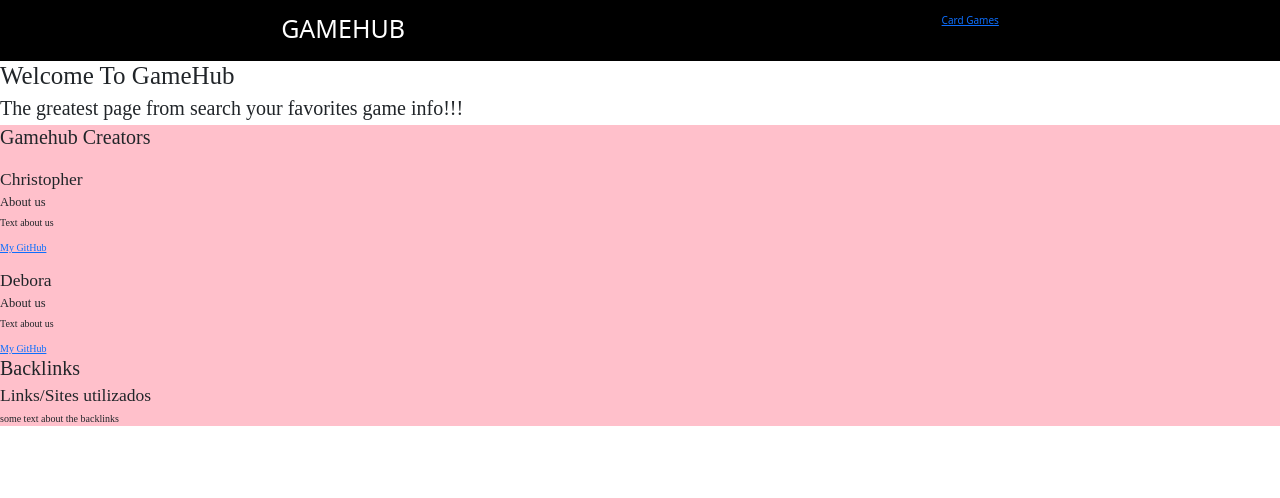
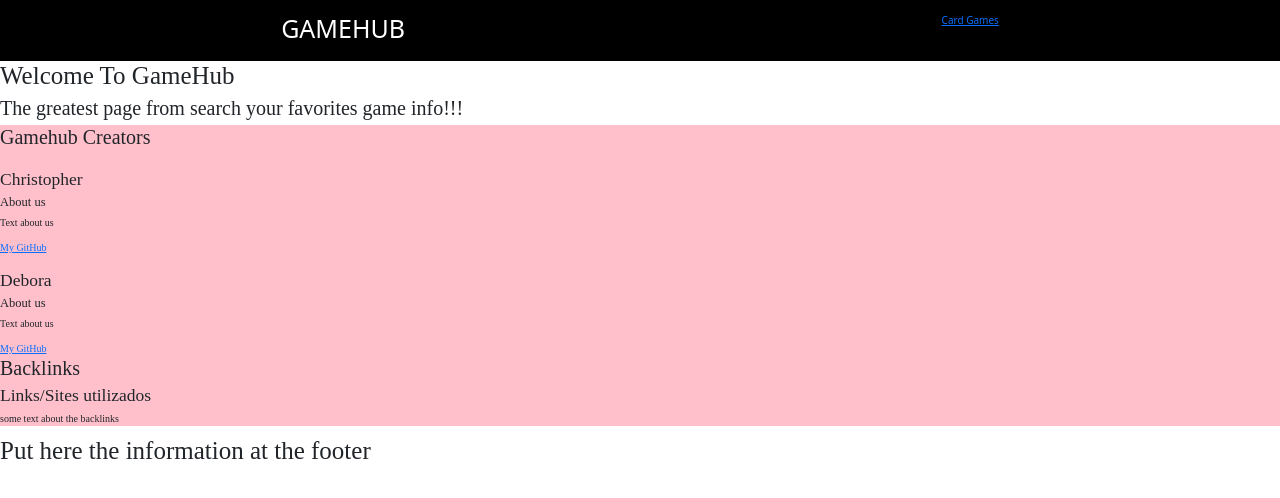
Before and after one commit to christopherfulldev/Project-2, a React (Create React App) app: page / in a window 1280 px wide. Shown: the top 498 px of the page. Built offline with nearby package versions, Linux system fonts and the light colour scheme.

Commit message:
footer created

```diff
--- /dev/null
+++ b/src/Components/Footer/index.js
@@ -0,0 +1,11 @@
+import React from 'react'
+
+const Footer = () => {
+    return (
+    <footer>
+    <h1> Put here the information at the footer </h1>
+    </footer>
+    )
+}
+
+export default Footer;
--- a/src/Components/Home/index.js
+++ b/src/Components/Home/index.js
@@ -1,6 +1,6 @@
 import "./index.css"
 import Links from '../Links/index'
-
+import Footer from '../Footer/index'
 import React from "react"
 import axios from 'axios';
 import { Link } from 'react-router-dom';
@@ -16,6 +16,7 @@ const Home = () => {
             <h1>Welcome To GameHub</h1>
             <h2>The greatest page from search your favorites game info!!!</h2>
             <Links/>
+            <Footer/>
          </div>
     )
 }
```
